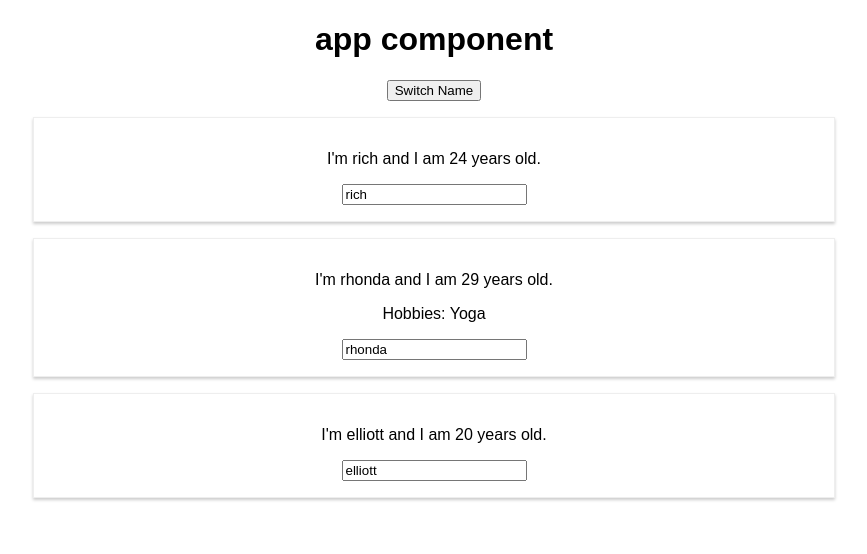
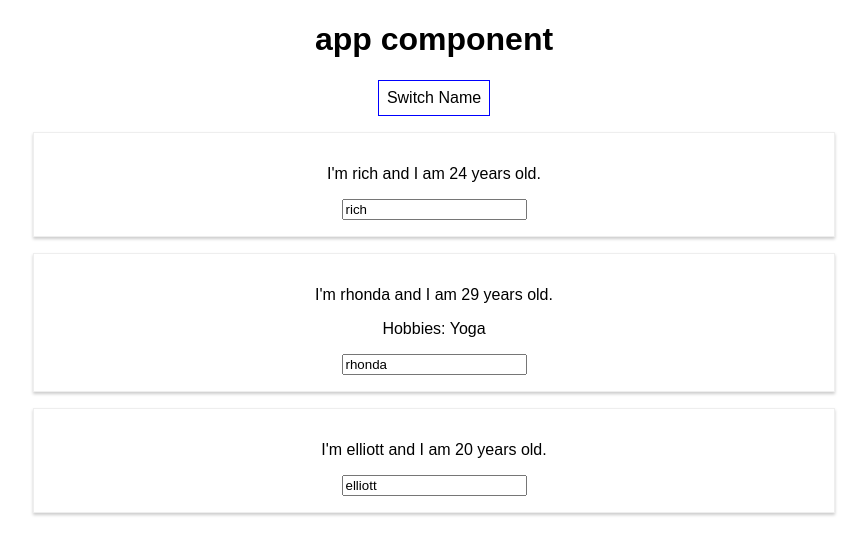
Before and after one commit to richard-buckingham/react-complete-guide, a React (Create React App) app: page / in a window 1280 px wide. Shown: the top 554 px of the page, without its empty margins (206-1073 px from the left). Built offline with nearby package versions, Linux system fonts and the light colour scheme.

Commit message:
use inline styles

```diff
--- a/src/App.js
+++ b/src/App.js
@@ -50,11 +50,22 @@
     // object destructuring
     const { persons } = this.state;
 
+    const buttonStyle = {
+      backgroundColor: "white",
+      font: "inherit",
+      border: "1px solid blue",
+      padding: "8px",
+      cursor: "pointer"
+    };
+
     return (
       <div className="App">
         <h1>app component</h1>
 
-        <button onClick={() => this.switchNameHandler("charlotte")}>
+        <button
+          style={buttonStyle}
+          onClick={() => this.switchNameHandler("charlotte")}
+        >
           Switch Name
         </button>
         <Person name={persons[0].name} age={persons[0].age} />
```
